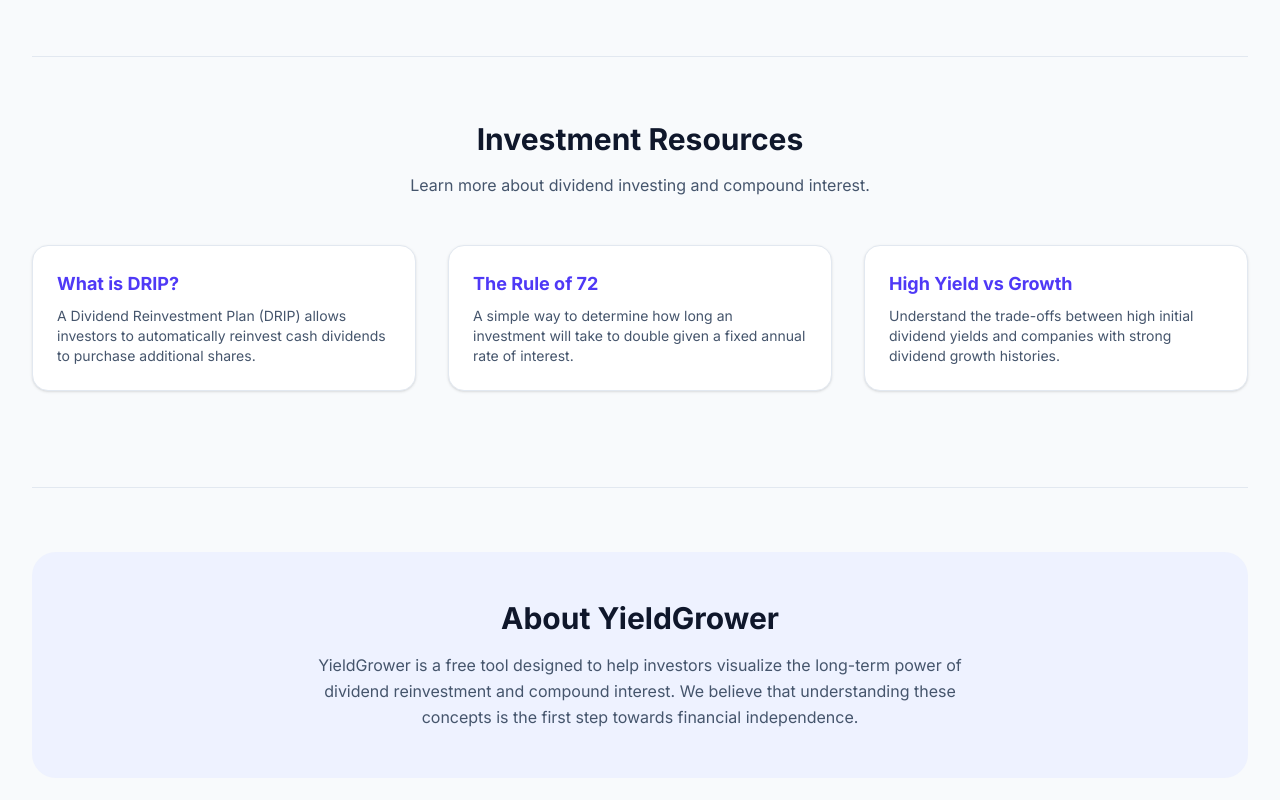
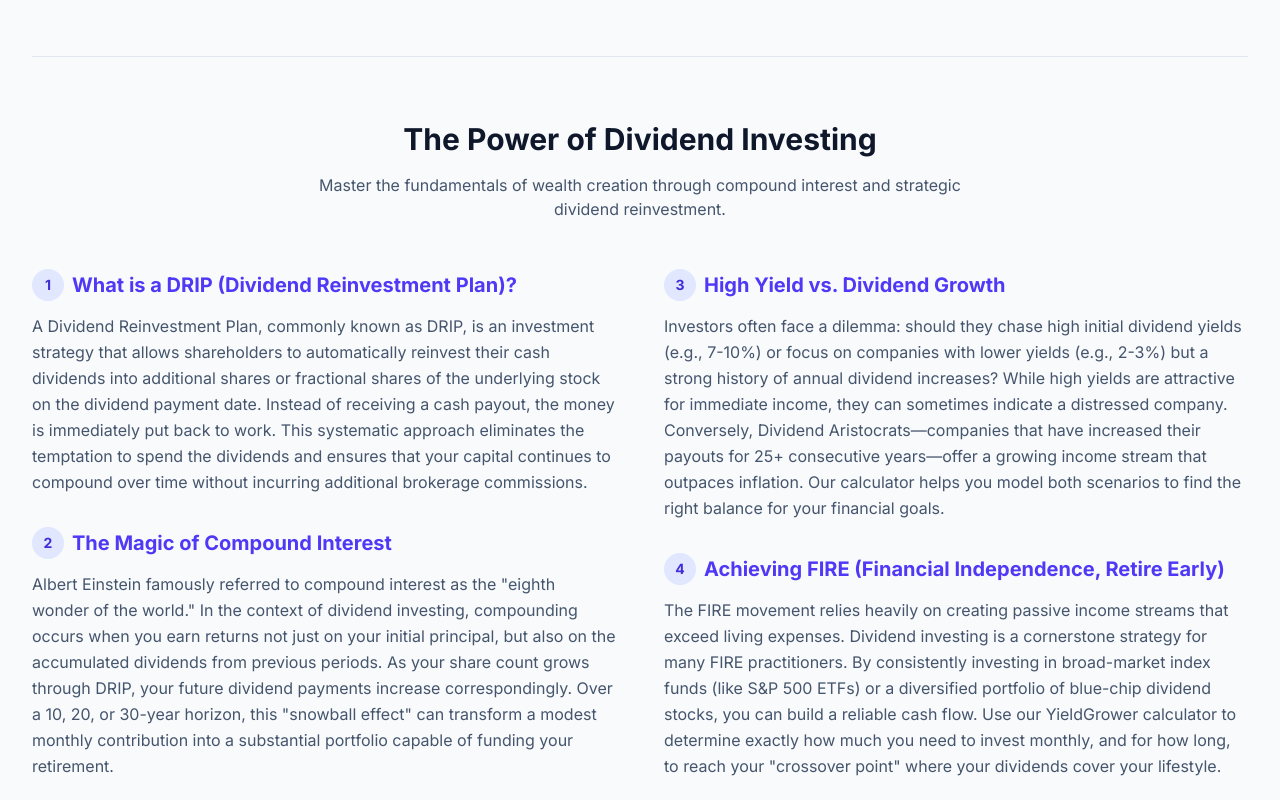
Before and after one commit to taehunt/dividend-calculator, a Next.js app: page / in a window 1280 px wide. Shown: the part 1500-2300 px from the top of the page. Built offline with nearby package versions, Linux system fonts and the light colour scheme.

Commit message:
Add high-quality SEO content for AdSense approval

```diff
--- a/src/app/page.tsx
+++ b/src/app/page.tsx
@@ -386,35 +386,72 @@
           [Google AdSense - Multiplex / Native Ads]
         </div>
 
-        {/* Resources Section */}
+        {/* Resources Section (SEO & AdSense Content) */}
         <div id="resources" className="mt-24 pt-16 border-t border-slate-200">
           <div className="text-center mb-12">
-            <h2 className="text-3xl font-bold text-slate-900">Investment Resources</h2>
-            <p className="mt-4 text-slate-600">Learn more about dividend investing and compound interest.</p>
+            <h2 className="text-3xl font-bold text-slate-900">The Power of Dividend Investing</h2>
+            <p className="mt-4 text-slate-600 max-w-2xl mx-auto">Master the fundamentals of wealth creation through compound interest and strategic dividend reinvestment.</p>
           </div>
-          <div className="grid grid-cols-1 md:grid-cols-3 gap-8">
-            <div className="bg-white p-6 rounded-2xl shadow-sm border border-slate-200 hover:shadow-md transition-shadow">
-              <h3 className="text-lg font-bold text-indigo-600 mb-2">What is DRIP?</h3>
-              <p className="text-sm text-slate-600">A Dividend Reinvestment Plan (DRIP) allows investors to automatically reinvest cash dividends to purchase additional shares.</p>
+
+          <div className="grid grid-cols-1 lg:grid-cols-2 gap-12">
+            <div className="space-y-8">
+              <article className="prose prose-slate max-w-none">
+                <h3 className="text-xl font-bold text-indigo-600 flex items-center gap-2">
+                  <span className="bg-indigo-100 text-indigo-700 w-8 h-8 rounded-full flex items-center justify-center text-sm">1</span>
+                  What is a DRIP (Dividend Reinvestment Plan)?
+                </h3>
+                <p className="text-slate-600 leading-relaxed mt-3">
+                  A Dividend Reinvestment Plan, commonly known as DRIP, is an investment strategy that allows shareholders to automatically reinvest their cash dividends into additional shares or fractional shares of the underlying stock on the dividend payment date. Instead of receiving a cash payout, the money is immediately put back to work. This systematic approach eliminates the temptation to spend the dividends and ensures that your capital continues to compound over time without incurring additional brokerage commissions.
+                </p>
+              </article>
+
+              <article className="prose prose-slate max-w-none">
+                <h3 className="text-xl font-bold text-indigo-600 flex items-center gap-2">
+                  <span className="bg-indigo-100 text-indigo-700 w-8 h-8 rounded-full flex items-center justify-center text-sm">2</span>
+                  The Magic of Compound Interest
+                </h3>
+                <p className="text-slate-600 leading-relaxed mt-3">
+                  Albert Einstein famously referred to compound interest as the "eighth wonder of the world." In the context of dividend investing, compounding occurs when you earn returns not just on your initial principal, but also on the accumulated dividends from previous periods. As your share count grows through DRIP, your future dividend payments increase correspondingly. Over a 10, 20, or 30-year horizon, this "snowball effect" can transform a modest monthly contribution into a substantial portfolio capable of funding your retirement.
+                </p>
+              </article>
             </div>
-            <div className="bg-white p-6 rounded-2xl shadow-sm border border-slate-200 hover:shadow-md transition-shadow">
-              <h3 className="text-lg font-bold text-indigo-600 mb-2">The Rule of 72</h3>
-              <p className="text-sm text-slate-600">A simple way to determine how long an investment will take to double given a fixed annual rate of interest.</p>
-            </div>
-            <div className="bg-white p-6 rounded-2xl shadow-sm border border-slate-200 hover:shadow-md transition-shadow">
-              <h3 className="text-lg font-bold text-indigo-600 mb-2">High Yield vs Growth</h3>
-              <p className="text-sm text-slate-600">Understand the trade-offs between high initial dividend yields and companies with strong dividend growth histories.</p>
+
+            <div className="space-y-8">
+              <article className="prose prose-slate max-w-none">
+                <h3 className="text-xl font-bold text-indigo-600 flex items-center gap-2">
+                  <span className="bg-indigo-100 text-indigo-700 w-8 h-8 rounded-full flex items-center justify-center text-sm">3</span>
+                  High Yield vs. Dividend Growth
+                </h3>
+                <p className="text-slate-600 leading-relaxed mt-3">
+                  Investors often face a dilemma: should they chase high initial dividend yields (e.g., 7-10%) or focus on companies with lower yields (e.g., 2-3%) but a strong history of annual dividend increases? While high yields are attractive for immediate income, they can sometimes indicate a distressed company. Conversely, Dividend Aristocrats—companies that have increased their payouts for 25+ consecutive years—offer a growing income stream that outpaces inflation. Our calculator helps you model both scenarios to find the right balance for your financial goals.
+                </p>
+              </article>
+
+              <article className="prose prose-slate max-w-none">
+                <h3 className="text-xl font-bold text-indigo-600 flex items-center gap-2">
+                  <span className="bg-indigo-100 text-indigo-700 w-8 h-8 rounded-full flex items-center justify-center text-sm">4</span>
+                  Achieving FIRE (Financial Independence, Retire Early)
+                </h3>
+                <p className="text-slate-600 leading-relaxed mt-3">
+                  The FIRE movement relies heavily on creating passive income streams that exceed living expenses. Dividend investing is a cornerstone strategy for many FIRE practitioners. By consistently investing in broad-market index funds (like S&P 500 ETFs) or a diversified portfolio of blue-chip dividend stocks, you can build a reliable cash flow. Use our YieldGrower calculator to determine exactly how much you need to invest monthly, and for how long, to reach your "crossover point" where your dividends cover your lifestyle.
+                </p>
+              </article>
             </div>
           </div>
         </div>
 
         {/* About Section */}
         <div id="about" className="mt-24 pt-16 border-t border-slate-200 mb-12">
-          <div className="bg-indigo-50 rounded-3xl p-8 md:p-12 text-center">
-            <h2 className="text-3xl font-bold text-slate-900 mb-4">About YieldGrower</h2>
-            <p className="text-slate-600 max-w-2xl mx-auto leading-relaxed">
-              YieldGrower is a free tool designed to help investors visualize the long-term power of dividend reinvestment and compound interest. We believe that understanding these concepts is the first step towards financial independence.
-            </p>
+          <div className="bg-gradient-to-br from-indigo-50 to-violet-50 rounded-3xl p-8 md:p-12 text-center border border-indigo-100 shadow-sm">
+            <h2 className="text-3xl font-bold text-slate-900 mb-6">About YieldGrower Calculator</h2>
+            <div className="text-slate-600 max-w-3xl mx-auto leading-relaxed space-y-4">
+              <p>
+                YieldGrower is a comprehensive, free financial tool designed to help investors visualize the long-term trajectory of their portfolios. Whether you are a beginner taking your first steps into the stock market or a seasoned investor planning for early retirement, understanding the mathematical reality of your investment plan is crucial.
+              </p>
+              <p>
+                Our calculator takes into account essential variables including your initial principal, monthly contributions, expected market returns, dividend yields, and even tax implications. By toggling the DRIP feature, you can instantly see the dramatic difference that reinvesting makes over decades. We do not store your financial data; all calculations are performed securely within your browser. Start planning your financial freedom today.
+              </p>
+            </div>
           </div>
         </div>
       </main>
```
